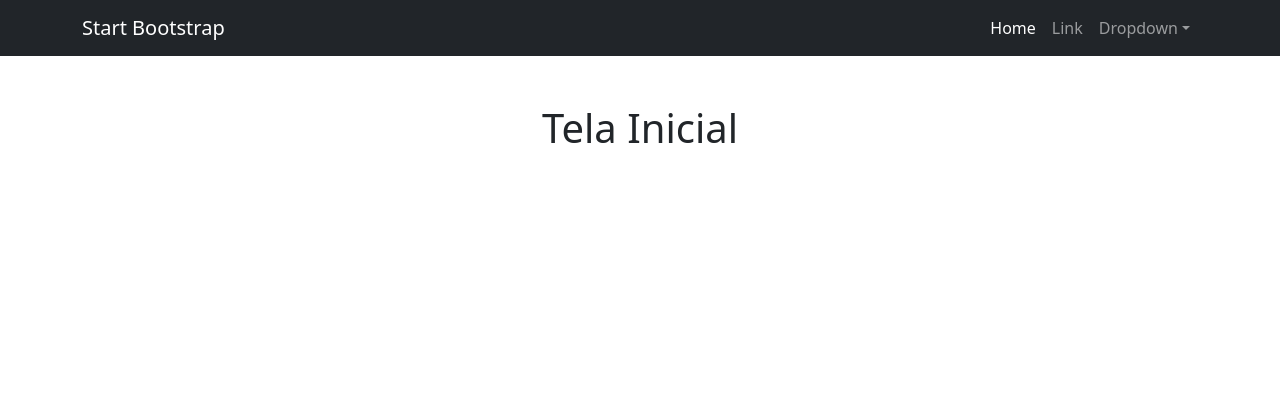
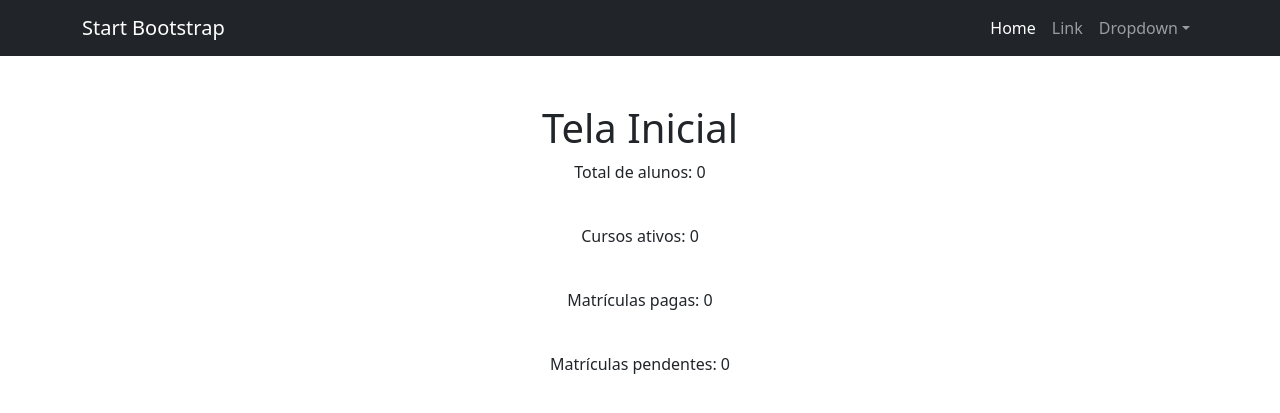
Before and after one commit to manoelcn/academia-dev-python, a Django app: page / in a window 1280 px wide. Shown: the top 413 px of the page. Run offline with Django 5.2, Linux system fonts and the light colour scheme; data that the repository does not hold is empty.

Commit message:
feat: adiciona listagem na tela inicial

```diff
--- a/app/templates/home.html
+++ b/app/templates/home.html
@@ -6,4 +6,10 @@
 
 {% block content %}
     <h1>Tela Inicial</h1>
+
+    <p>Total de alunos: {{ total_student }}</p><br>
+    <p>Cursos ativos: {{ active_courses }}</p><br>
+    <p>Matrículas pagas: {{ paid_enrollments }}</p><br>
+    <p>Matrículas pendentes: {{ pending_enrollments }}</p><br>
+
 {% endblock %}
```
